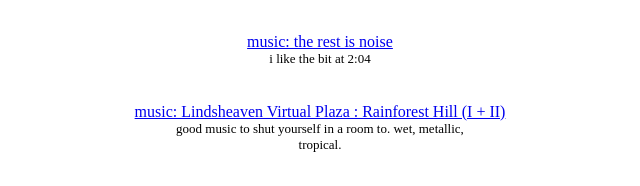
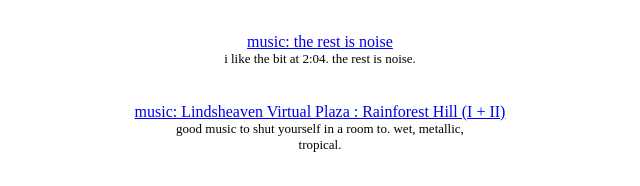
Before and after one commit to laguna-dream/laguna-dream.github.io, a plain HTML site: page index.html in a window 1280 px wide. Shown: the part 589-775 px from the top of the page, 320-960 px from the left. Drawn offline with Linux system fonts and the light colour scheme.

Commit message:
the rest is noise

```diff
--- a/index.html
+++ b/index.html
@@ -104,7 +104,7 @@
         <br>
         <br>
         <a href="https://www.youtube.com/watch?v=fSRTHbtlLFc">music: the rest is noise</a><br>
-        <div class="caption">i like the bit at 2:04
+        <div class="caption">i like the bit at 2:04. the rest is noise.
         </div>
         <br>
         <br>
```
